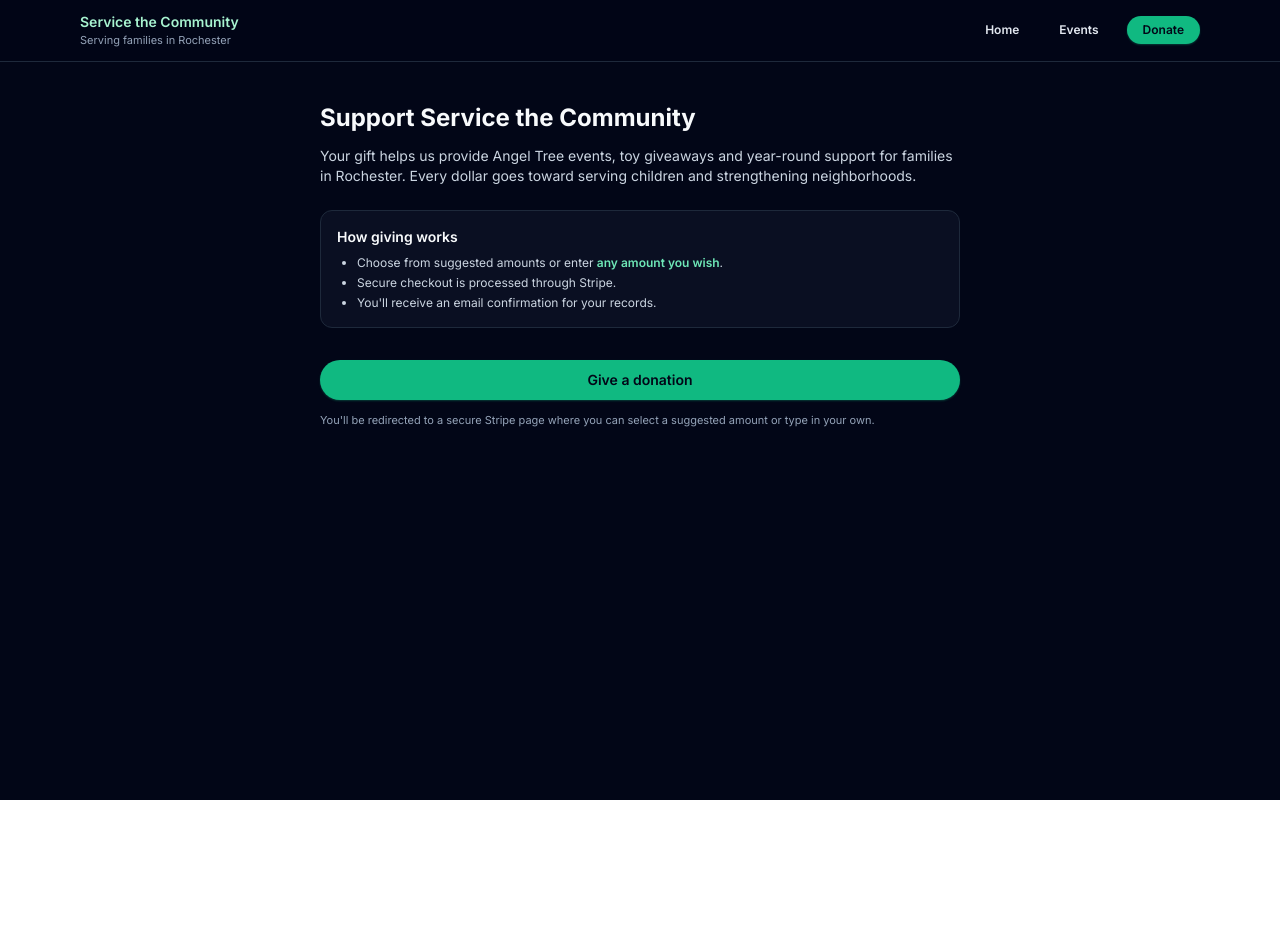
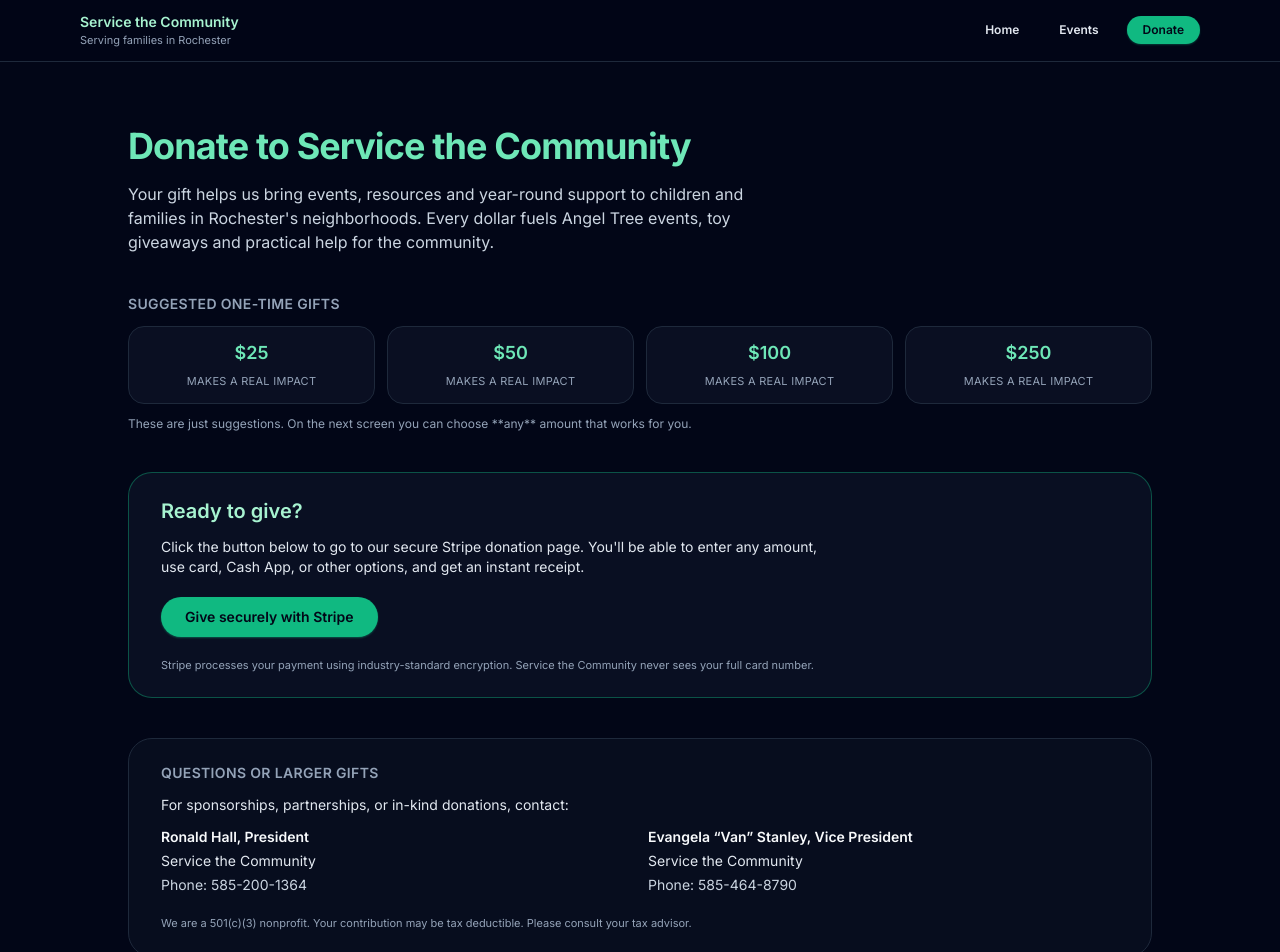
Before and after one commit to rohall2/service-the-community-site, a Next.js app: page /app/donate in a window 1280 px wide. Shown: the top 952 px of the page. Before the commit the page ends 800 px from the top, so only its background shows below. Built offline with nearby package versions, Linux system fonts and the light colour scheme.

Commit message:
Update page.tsx
add donate page

```diff
--- a/app/app/donate/page.tsx
+++ b/app/app/donate/page.tsx
@@ -1,51 +1,134 @@
 // app/donate/page.tsx
+
 import Link from "next/link";
 
 const STRIPE_DONATION_URL =
-  "https://buy.stripe.com/dRmcN44158Rogesb0WaIM00"; // update here if Stripe gives you a new link
+  "https://buy.stripe.com/dRmcN44158Rogesb0WaIM00";
+
+export const metadata = {
+  title: "Donate | Service the Community",
+  description:
+    "Support Service the Community as we bring resources, hope and connection to families in Rochester.",
+};
 
 export default function DonatePage() {
   return (
-    <div className="mx-auto max-w-2xl px-4 pb-16 pt-10">
-      <h1 className="text-2xl font-bold text-slate-50">
-        Support Service the Community
+    <main className="min-h-screen bg-slate-950 text-slate-50">
+      {/* Page wrapper */}
+      <div className="mx-auto flex max-w-5xl flex-col gap-10 px-4 py-16 lg:px-0">
+        {/* Title + intro */}
+        <section className="space-y-4">
+          <h1 className="text-3xl font-bold tracking-tight text-emerald-300 sm:text-4xl">
+            Donate to Service the Community
           </h1>
-      <p className="mt-3 text-sm text-slate-300">
-        Your gift helps us provide Angel Tree events, toy giveaways and
-        year-round support for families in Rochester. Every dollar goes toward
-        serving children and strengthening neighborhoods.
+          <p className="max-w-2xl text-sm text-slate-300 sm:text-base">
+            Your gift helps us bring events, resources and year-round
+            support to children and families in Rochester&apos;s
+            neighborhoods. Every dollar fuels Angel Tree events, toy
+            giveaways and practical help for the community.
+          </p>
+        </section>
+
+        {/* Suggested amounts */}
+        <section className="space-y-3">
+          <h2 className="text-sm font-semibold uppercase tracking-wide text-slate-400">
+            Suggested one-time gifts
+          </h2>
+
+          <div className="grid gap-3 sm:grid-cols-4">
+            {["25", "50", "100", "250"].map((amount) => (
+              <div
+                key={amount}
+                className="rounded-2xl border border-slate-800 bg-slate-900/60 px-4 py-3 text-center text-sm text-slate-200"
+              >
+                <div className="text-lg font-semibold text-emerald-300">
+                  ${amount}
+                </div>
+                <div className="mt-1 text-[11px] uppercase tracking-wide text-slate-400">
+                  Makes a real impact
+                </div>
+              </div>
+            ))}
+          </div>
+
+          <p className="text-xs text-slate-400">
+            These are just suggestions. On the next screen you can choose
+            **any** amount that works for you.
+          </p>
+        </section>
+
+        {/* Main donate button */}
+        <section className="space-y-3 rounded-3xl border border-emerald-500/40 bg-slate-900/60 px-6 py-6 sm:px-8">
+          <h2 className="text-lg font-semibold text-emerald-200 sm:text-xl">
+            Ready to give?
+          </h2>
+          <p className="max-w-2xl text-sm text-slate-200">
+            Click the button below to go to our secure Stripe donation
+            page. You&apos;ll be able to enter any amount, use card, Cash
+            App, or other options, and get an instant receipt.
           </p>
 
-      <div className="mt-6 rounded-xl border border-slate-800 bg-slate-900/60 p-4 text-sm text-slate-200">
-        <p className="font-semibold text-slate-50">How giving works</p>
-        <ul className="mt-2 list-disc space-y-1 pl-5 text-xs text-slate-300">
-          <li>
-            Choose from suggested amounts or enter{" "}
-            <span className="font-semibold text-emerald-300">
-              any amount you wish
-            </span>
-            .
-          </li>
-          <li>Secure checkout is processed through Stripe.</li>
-          <li>You&apos;ll receive an email confirmation for your records.</li>
-        </ul>
+          <div className="pt-2">
+            <a
+              href={STRIPE_DONATION_URL}
+              target="_blank"
+              rel="noreferrer"
+              className="inline-flex items-center justify-center rounded-full bg-emerald-500 px-6 py-2.5 text-sm font-semibold text-slate-950 shadow-sm shadow-emerald-500/40 transition hover:bg-emerald-400"
+            >
+              Give securely with Stripe
+            </a>
           </div>
 
-      <div className="mt-8 flex flex-col gap-3">
-        <Link
-          href={STRIPE_DONATION_URL}
-          target="_blank"
-          rel="noopener noreferrer"
-          className="inline-flex items-center justify-center rounded-full bg-emerald-500 px-6 py-2.5 text-sm font-semibold text-slate-950 shadow-sm shadow-emerald-500/30 transition hover:bg-emerald-400"
-        >
-          Give a donation
-        </Link>
+          <p className="pt-2 text-[11px] text-slate-400">
+            Stripe processes your payment using industry-standard
+            encryption. Service the Community never sees your full card
+            number.
+          </p>
+        </section>
 
-        <p className="text-[11px] text-slate-400">
-          You&apos;ll be redirected to a secure Stripe page where you can select
-          a suggested amount or type in your own.
+        {/* Contact & transparency */}
+        <section className="space-y-3 rounded-3xl border border-slate-800 bg-slate-900/40 px-6 py-6 sm:px-8">
+          <h2 className="text-sm font-semibold uppercase tracking-wide text-slate-400">
+            Questions or larger gifts
+          </h2>
+          <p className="max-w-2xl text-sm text-slate-200">
+            For sponsorships, partnerships, or in-kind donations, contact:
           </p>
+
+          <div className="grid gap-4 sm:grid-cols-2">
+            <div className="space-y-1 text-sm">
+              <div className="font-semibold text-slate-50">
+                Ronald Hall, President
+              </div>
+              <div className="text-slate-200">Service the Community</div>
+              <div className="text-slate-300">Phone: 585-200-1364</div>
+            </div>
+
+            <div className="space-y-1 text-sm">
+              <div className="font-semibold text-slate-50">
+                Evangela “Van” Stanley, Vice President
+              </div>
+              <div className="text-slate-200">Service the Community</div>
+              <div className="text-slate-300">Phone: 585-464-8790</div>
             </div>
           </div>
+
+          <p className="pt-2 text-[11px] text-slate-400">
+            We are a 501(c)(3) nonprofit. Your contribution may be tax
+            deductible. Please consult your tax advisor.
+          </p>
+        </section>
+
+        {/* Back link */}
+        <div>
+          <Link
+            href="/"
+            className="text-xs font-semibold text-slate-400 underline-offset-4 hover:text-emerald-300 hover:underline"
+          >
+            ← Back to home
+          </Link>
+        </div>
+      </div>
+    </main>
   );
 }
```
Lines whose indentation alone changed are shown as unchanged.
